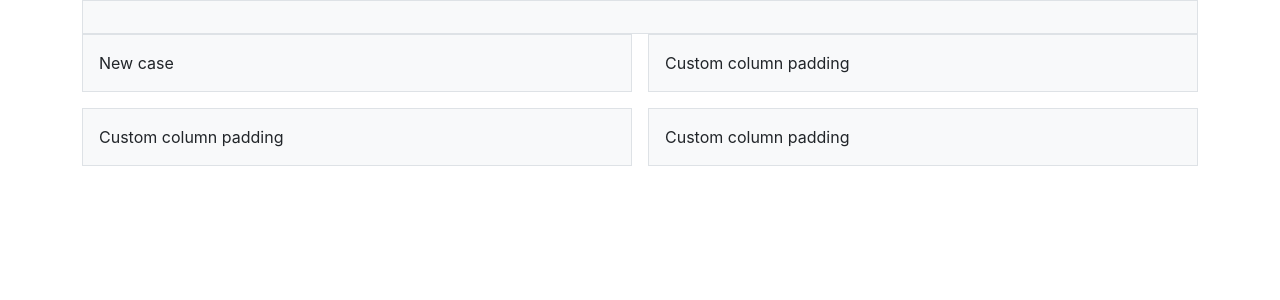
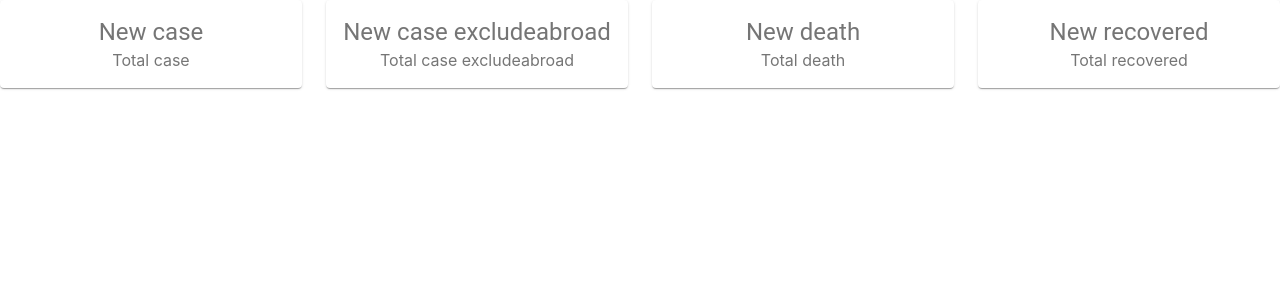
Before and after one commit to SF-341/searchbed, a React (Create React App) app: page /covidapi in a window 1280 px wide. Shown: the top 300 px of the page. Built offline with nearby package versions, Linux system fonts and the light colour scheme; no server answers.

Commit message:
update covid api

```diff
--- a/package.json
+++ b/package.json
@@ -3,6 +3,7 @@
   "version": "0.1.0",
   "private": true,
   "dependencies": {
+    "@material-ui/core": "^4.12.3",
     "@testing-library/jest-dom": "^5.11.4",
     "@testing-library/react": "^11.1.0",
     "@testing-library/user-event": "^12.1.10",
--- a/src/components/Covidapi.js
+++ b/src/components/Covidapi.js
@@ -2,6 +2,11 @@ import React, { useState, useContext, useEffect } from "react";
 import { Redirect } from "react-router-dom";
 import { AuthContext } from "./Auth";
 import firebaseConfig from "../config";
+
+import { makeStyles, withStyle } from '@material-ui/core/styles';
+import Paper from '@material-ui/core/Paper';
+import Grid from '@material-ui/core/Grid';
+import Typography from '@material-ui/core/Typography';
 
 
 
@@ -23,6 +28,17 @@ const Covidapi = () => {
       })
   }, [])
 
+  const useStyles = makeStyles((theme) => ({
+    root: {
+      flexGrow: 1,
+    },
+    paper: {
+      padding: theme.spacing(2),
+      textAlign: 'center',
+      color: theme.palette.text.secondary,
+    },
+  }));
+
 
   //const { currentUser } = useContext(AuthContext);
 
@@ -30,29 +46,74 @@ const Covidapi = () => {
   //     return <Redirect to="/login" />;
   // }
 
+  const classes = useStyles();
 
   return (
     <div>
-      <div class="container">
-        <div class="col">
-          <div class="p-3 border bg-light">{items.txn_date}</div>
-        </div>
-      </div>
-      <div class="container">
-        <div class="row g-3">
-          <div class="col-6">
-            <div class="p-3 border bg-light">New case {items.new_case}</div>
-          </div>
-          <div class="col-6">
-            <div class="p-3 border bg-light">Custom column padding</div>
-          </div>
-          <div class="col-6">
-            <div class="p-3 border bg-light">Custom column padding</div>
-          </div>
-          <div class="col-6">
-            <div class="p-3 border bg-light">Custom column padding</div>
-          </div>
-        </div>
+      <div container className={classes.root}>
+        <Grid container spacing={3}>
+          <Grid item xs={6} sm={3}>
+            <Paper className={classes.paper}>
+              <Typography variant="h5" color="inherit">
+              New case
+            </Typography>
+              <Typography variant="h6" color="inherit">
+                {items.new_case}
+              </Typography>
+              <Typography variant="h8" color="inherit">
+                Total case
+              </Typography>
+              <Typography variant="h6" color="inherit">
+              {items.total_case}
+              </Typography></Paper>
+          </Grid>
+          <Grid item xs={6} sm={3}>
+            <Paper className={classes.paper}>
+              <Typography variant="h5" color="inherit">
+              New case excludeabroad
+            </Typography>
+            <Typography variant="h6" color="inherit">
+                {items.new_case_excludeabroad}
+              </Typography>
+              <Typography variant="h8" color="inherit">
+              Total case excludeabroad
+              </Typography>
+              <Typography variant="h6" color="inherit">
+                {items.total_case_excludeabroad}
+              </Typography></Paper>
+          </Grid>
+          <Grid item xs={6} sm={3}>
+            <Paper className={classes.paper}>
+              <Typography variant="h5" color="inherit">
+              New death
+            </Typography>
+            <Typography variant="h6" color="inherit">
+                {items.new_death}
+              </Typography>
+              <Typography variant="h8" color="inherit">
+              Total death
+              </Typography>
+              <Typography variant="h6" color="inherit">
+                {items.total_case}
+              </Typography></Paper>
+          </Grid>
+          <Grid item xs={6} sm={3}>
+            <Paper className={classes.paper}>
+              <Typography variant="h5" color="inherit">
+              New recovered
+              </Typography>
+              <Typography variant="h6" color="inherit">
+                {items.new_recovered}
+              </Typography>
+              <Typography variant="h8" color="inherit">
+              Total recovered
+              </Typography>
+              <Typography variant="h6" color="inherit">
+                {items.total_recovered}
+              </Typography>
+            </Paper>
+          </Grid>
+        </Grid>
       </div>
     </div>
   );
--- a/src/components/Dashboard.js
+++ b/src/components/Dashboard.js
@@ -2,6 +2,7 @@ import React, { useContext } from 'react'
 import { Redirect } from 'react-router-dom'
 import { AuthContext } from './Auth'
 import firebaseConfig from '../config'
+import Covidapi from './Covidapi'
 
 const DashBoard = () => {
     const { currentUser } = useContext(AuthContext);
@@ -16,6 +17,7 @@ const DashBoard = () => {
             </div>
             <div className="container mt-5">
                 <h1>Welcome</h1>
+
                 <p>logged in.</p>
                 <button onClick={() => firebaseConfig.auth().signOut()} class="btn btn-danger">Sign Out</button>
             </div>
```
Also changed, not shown: 1 other file (tests, documents, lock files or other folders).
